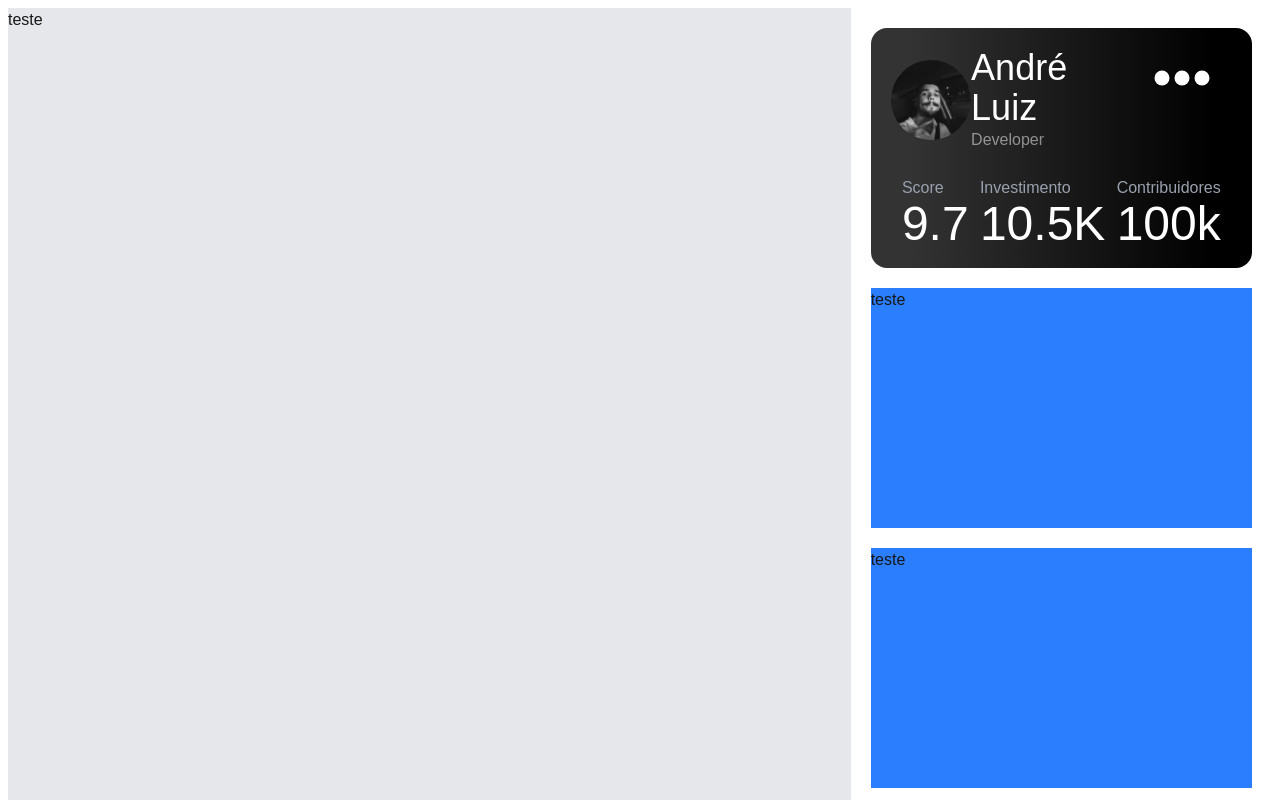
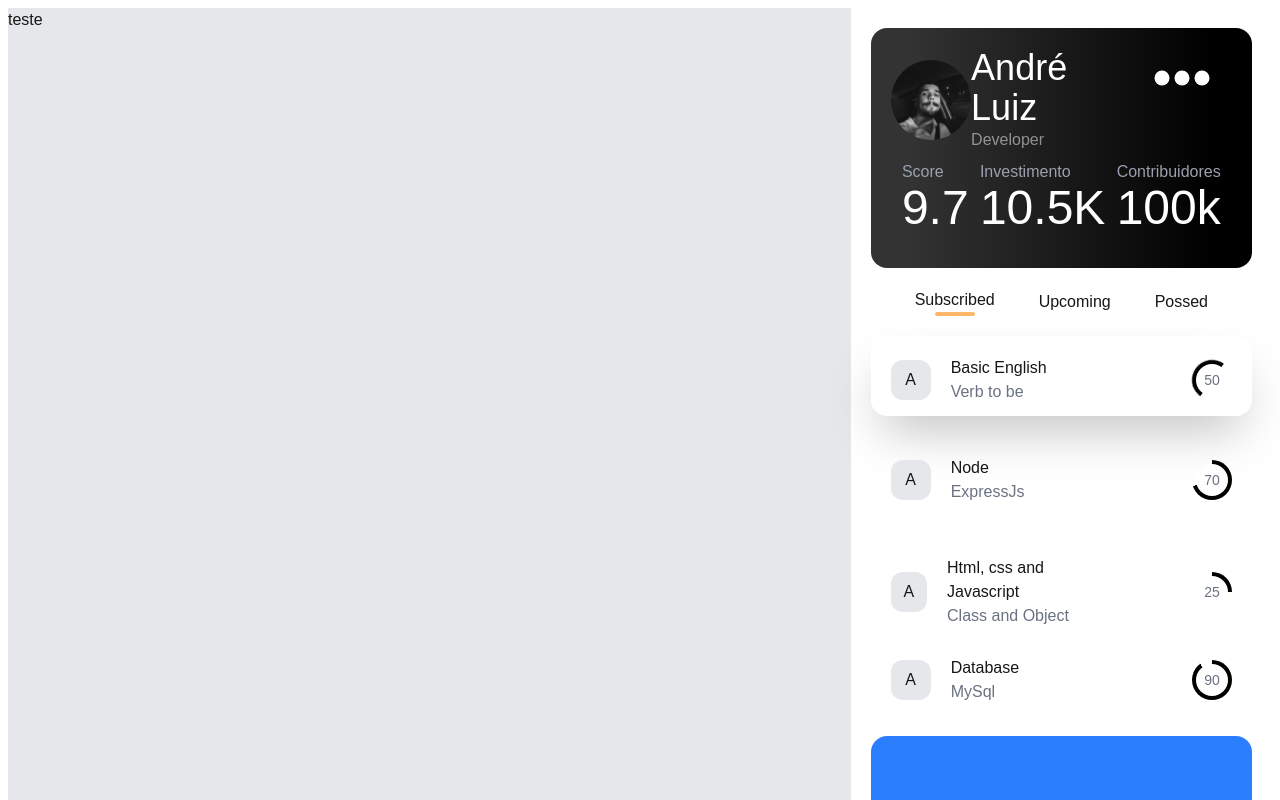
Before and after one commit to Deezinn/Nextjs-practice, a Next.js app in the folder easy-english/: page / in a window 1280 px wide. Shown: the top 800 px of the page. Built offline with nearby package versions, Linux system fonts and the light colour scheme.

Commit message:
feat: new style to main page

```diff
--- a/easy-english/src/app/page.jsx
+++ b/easy-english/src/app/page.jsx
@@ -1,29 +1,31 @@
 import Image from "next/image";
 import personIcon from "@/assets/images/person_icon/person.jpeg";
 import { Icon } from "@iconify/react";
-
+import MicroCard from "@/components/microCard";
 
 export default function Home() {
   return (
-    <>
     <div className="w-full h-auto p-2">
       <div className="w-full h-auto grid grid-cols-[4fr_2fr]">
         {/* Grade da esquerda */}
         <div className="w-full h-auto bg-gray-200">
           <h1>teste</h1>
         </div>
+
         {/* Grade da direita */}
-          <div className="w-full h-auto p-5 ">
-            <div className="w-full h-auto grid grid-rows-3 gap-5">
-              <div className="w-full h-auto flex flex-col text-white bg-gradient-to-r from-black/80 from-10% to-black to-90% p-5 gap-12 rounded-2xl">
+        <div className="w-full h-auto p-5">
+          <div className="w-full h-auto grid grid-rows-[0.5fr_1fr_0.5fr] gap-5">
+            {/* Primeiro card */}
+            <div className="w-full h-60 flex flex-col text-white bg-gradient-to-r from-black/80 from-10% to-black to-90% p-5 gap-8 rounded-2xl">
               {/* Parte de cima */}
               <div className="w-full h-20 grid grid-cols-[1fr_2fr_1fr]">
-                  <div className="w-full h-auto flex justify-center items-center ">
+                <div className="w-full h-auto flex justify-center items-center">
                   <div className="relative w-20 h-20">
                     <Image
                       src={personIcon}
+                      alt="Foto de perfil"
                       fill
-                        className=" object-cover rounded-full"
+                      className="object-cover rounded-full"
                     />
                   </div>
                 </div>
@@ -41,7 +43,8 @@ export default function Home() {
                 </div>
               </div>
 
-                <div className="w-full h-auto flex flex-row justify-evenly items-center relative ">
+              {/* Estatísticas */}
+              <div className="w-full h-auto flex flex-row justify-evenly items-center">
                 <div className="flex flex-col">
                   <h1 className="text-gray-400">Score</h1>
                   <h1 className="text-5xl">9.7</h1>
@@ -56,16 +59,17 @@ export default function Home() {
                 </div>
               </div>
             </div>
-              <div className="w-full h-auto bg-blue-500">
-                <h1>teste</h1>
+
+            {/* Segundo card */}
+            <div>
+              <MicroCard />
             </div>
-              <div className="w-full h-auto bg-blue-500">
-                <h1>teste</h1>
+
+            {/* Terceiro card */}
+            <div className="w-full h-72 bg-blue-500 rounded-2xl"></div>
           </div>
         </div>
       </div>
     </div>
-      </div>
-    </>
   );
 }
--- /dev/null
+++ b/easy-english/src/components/microCard.jsx
@@ -0,0 +1,120 @@
+import Image from "next/image";
+
+export default function MicroCard() {
+  return (
+    <div className="w-full h-auto rounded-2xl space-y-5">
+      {/* Tabs */}
+      <div className="flex flex-row justify-evenly items-center">
+        <div className="flex flex-col justify-between items-center">
+          <h1>Subscribed</h1>
+          <div className="w-1/2 h-1 bg-orange-300 rounded-2xl"></div>
+        </div>
+        <h1>Upcoming</h1>
+        <h1>Possed</h1>
+      </div>
+
+      {/* Item 1 */}
+      <div className="grid grid-cols-[2fr_1fr] w-full h-20 shadow-2xl rounded-2xl delay-150">
+        <div className="flex flex-row gap-5 justify-baseline items-center text-start p-5">
+          <div className="flex justify-center items-center bg-gray-200 w-10 h-10 rounded-xl">
+            <h1>A</h1>
+          </div>
+          <div>
+            <h1>Basic English</h1>
+            <h1 className="text-gray-500">Verb to be</h1>
+          </div>
+        </div>
+        <div className="flex justify-end items-center p-5">
+          {/* círculo girando */}
+          <div className="relative flex justify-center items-center w-10 h-10">
+            <div
+              className="absolute inset-0 rounded-full animate-spin"
+              style={{
+                background:
+                  "conic-gradient(black 0% 50%, transparent 50% 100%)",
+              }}
+            />
+            <div className="flex justify-center items-center w-8 h-8 bg-white rounded-full z-10">
+              <h1 className="text-gray-500 text-sm">50</h1>
+            </div>
+          </div>
+        </div>
+      </div>
+
+      {/* Item 2 */}
+      <div className="grid grid-cols-[2fr_1fr] w-full h-20 hover:shadow-2xl rounded-2xl">
+        <div className="flex flex-row gap-5 justify-baseline items-center text-start p-5">
+          <div className="flex justify-center items-center bg-gray-200 w-10 h-10 rounded-xl">
+            <h1>A</h1>
+          </div>
+          <div>
+            <h1>Node</h1>
+            <h1 className="text-gray-500">ExpressJs</h1>
+          </div>
+        </div>
+        <div className="flex justify-end items-center p-5">
+          <div
+            className="flex justify-center items-center w-10 h-10 rounded-full relative"
+            style={{
+              background: "conic-gradient(black 0% 70%, transparent 70% 100%)",
+            }}
+          >
+            <div className="flex justify-center items-center w-8 h-8 bg-white rounded-full z-10">
+              <h1 className="text-gray-500 text-sm">70</h1>
+            </div>
+          </div>
+        </div>
+      </div>
+
+      {/* Item 3 */}
+      <div className="grid grid-cols-[2fr_1fr] w-full h-20 hover:shadow-2xl rounded-2xl">
+        <div className="flex flex-row gap-5 justify-baseline items-center text-start p-5">
+          <div className="flex justify-center items-center bg-gray-200 w-10 h-10 rounded-xl">
+            <h1>A</h1>
+          </div>
+          <div>
+            <h1>Html, css and Javascript</h1>
+            <h1 className="text-gray-500">Class and Object</h1>
+          </div>
+        </div>
+        <div className="flex justify-end items-center p-5">
+          <div
+            className="flex justify-center items-center w-10 h-10 rounded-full relative"
+            style={{
+              background: "conic-gradient(black 0% 25%, transparent 25% 100%)",
+            }}
+          >
+            <div className="flex justify-center items-center w-8 h-8 bg-white rounded-full z-10">
+              <h1 className="text-gray-500 text-sm">25</h1>
+            </div>
+          </div>
+        </div>
+      </div>
+
+      {/* Item 4 */}
+      <div className="grid grid-cols-[2fr_1fr] w-full h-20 hover:shadow-2xl rounded-2xl">
+        <div className="flex flex-row gap-5 justify-baseline items-center text-start p-5">
+          <div className="flex justify-center items-center bg-gray-200 w-10 h-10 rounded-xl">
+            <h1>A</h1>
+          </div>
+          <div>
+            <h1>Database</h1>
+            <h1 className="text-gray-500">MySql</h1>
+          </div>
+        </div>
+        <div className="flex justify-end items-center p-5">
+          <div
+            className="flex justify-center items-center w-10 h-10 rounded-full relative"
+            style={{
+              background: "conic-gradient(black 0% 90%, transparent 90% 100%)",
+            }}
+          >
+            <div className="flex justify-center items-center w-8 h-8 bg-white rounded-full z-10">
+              <h1 className="text-gray-500 text-sm">90</h1>
+            </div>
+          </div>
+        </div>
+      </div>
+    </div>
+  );
+}
```
Lines whose indentation alone changed are shown as unchanged.
